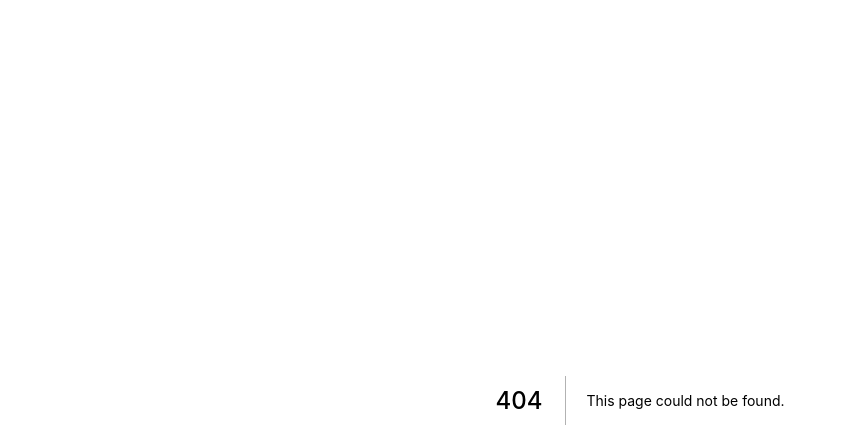
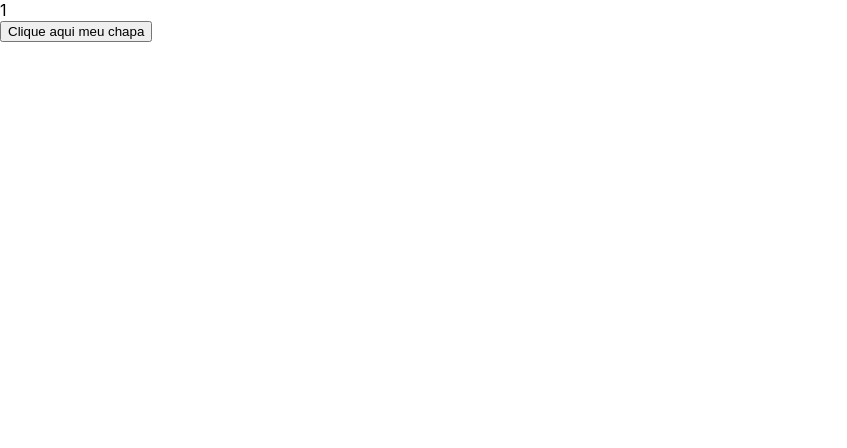
Before and after one commit to JosimarPintoCamilo/organizeime, a Next.js app: page /components/contador in a window 1280 px wide. Before the commit this address had no page. Shown: the top 448 px of the page, without its empty margins (0-847 px from the left). Built offline with nearby package versions, Linux system fonts and the light colour scheme.

Commit message:
Configuração inical, aprendendo react com next

```diff
--- a/package.json
+++ b/package.json
@@ -8,8 +8,8 @@
     "start": "next start"
   },
   "dependencies": {
-    "next": "10.0.5",
-    "react": "17.0.1",
-    "react-dom": "17.0.1"
+    "next": "^10.0.5",
+    "react": "^17.0.1",
+    "react-dom": "^17.0.1"
   }
 }
--- /dev/null
+++ b/pages/components/contador.js
@@ -0,0 +1,17 @@
+import { useState } from 'react';
+
+export default function Contador()
+{
+    const [contador, setContador] = useState(1);
+
+    function incrementar()
+    {
+        setContador(contador + 1);
+    }
+    return(
+        <div>
+            <div>{contador}</div>
+            <button onClick={incrementar}>Clique aqui meu chapa</button>
+        </div>
+    );
+}
--- /dev/null
+++ b/pages/components/homepage.js
@@ -0,0 +1,5 @@
+function HomePage() {
+    return <div>Welcome Josimar!</div>
+  }
+
+  export default HomePage
```
Also changed, not shown: pages/components/capslock.js (added, +17 -0 lines).
